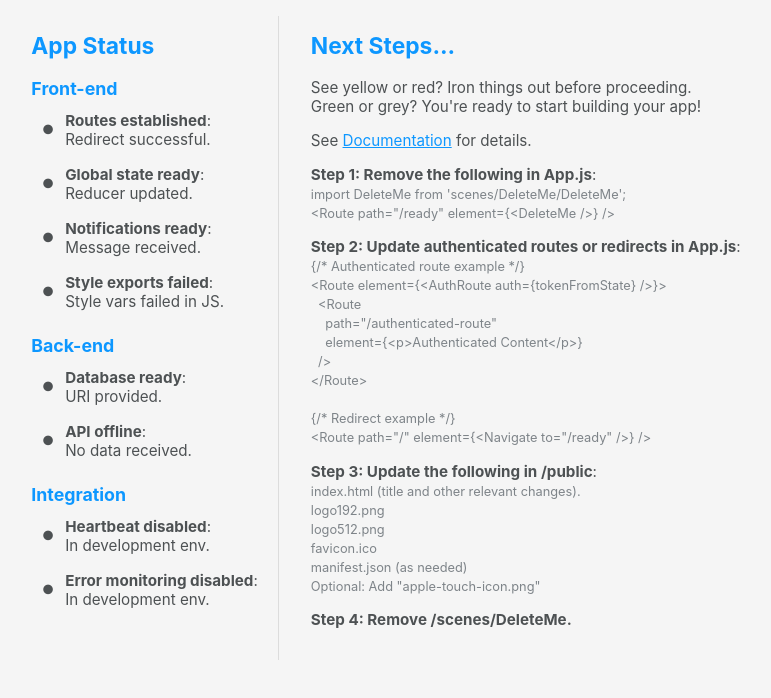
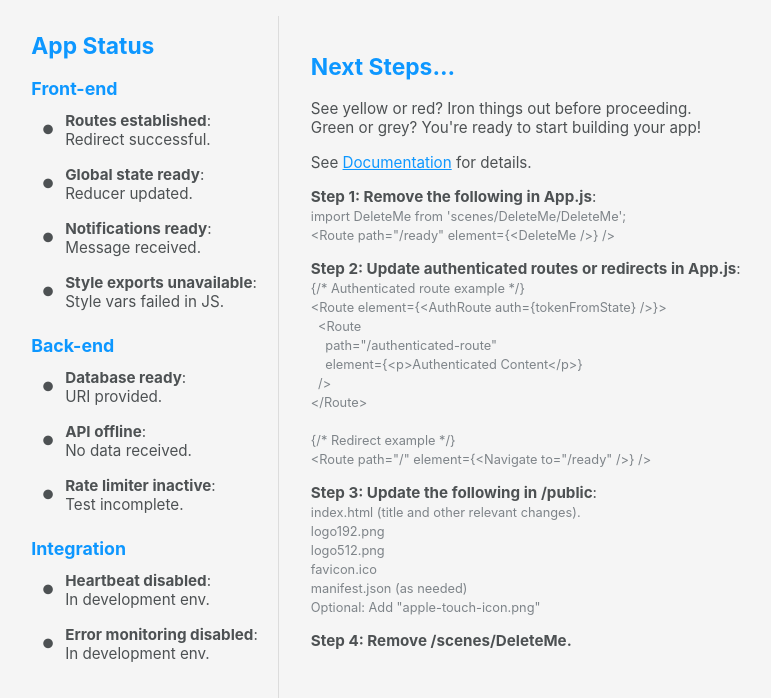
Before and after one commit to MikelMNJ/starter-app, a React (Create React App) app: page /ready in a window 1280 px wide. Shown: the top 698 px of the page, without its empty margins (254-1025 px from the left). Built offline with nearby package versions, Linux system fonts and the light colour scheme; no server answers.

Commit message:
Added rate limit check to front-end.

```diff
--- a/src/modules/app/appActions.js
+++ b/src/modules/app/appActions.js
@@ -21,6 +21,10 @@ const appActions = {
     const args = { type: constants.SAMPLE_API_CALL, payload,  callback };
     return api.sampleAPICall(args);
   },
+  testRateLimit: (payload, callback) => {
+    const args = { type: constants.TEST_RATE_LIMIT, payload,  callback };
+    return api.testRateLimit(args);
+  },
 };
 
 export default appActions;
--- a/src/modules/app/appApi.js
+++ b/src/modules/app/appApi.js
@@ -10,3 +10,15 @@ export const sampleAPICall = args => {
     onFail: res => callback(res),
   };
 };
+
+export const testRateLimit = args => {
+  const { type, callback } = args;
+
+ return {
+    type,
+    path: "/sample/limitTest",
+    method: "GET",
+    onSuccess: res => callback(res),
+    onFail: res => callback(res),
+  };
+};
--- a/src/modules/app/appConstants.js
+++ b/src/modules/app/appConstants.js
@@ -5,11 +5,12 @@ const constants = {
   ADD_NOTIFICATION: "modules/app/ADD_NOTIFICATION",
   REMOVE_NOTIFICATION: "modules/app/REMOVE_NOTIFICATION",
   SAMPLE_API_CALL: "modules/app/SAMPLE_API_CALL",
+  TEST_RATE_LIMIT: "modules/app/TEST_RATE_LIMIT",
 
   // Selectors
   STATE_KEY_SAMPLE_SELECTOR: "sampleSelector",
   STATE_KEY_NOTIFICATIONS: "notifications",
-  STATE_KEY_SAMPLE_API_RESPONSE: "sampleAPIResponse"
+  STATE_KEY_SAMPLE_API_RESPONSE: "sampleAPIResponse",
 };
 
 export default constants;
--- /dev/null
+++ b/src/scenes/DeleteMe/CheckRateLimit.js
@@ -0,0 +1,61 @@
+import React, { Fragment, useState, useEffect, useCallback } from 'react';
+import { useDispatch, useSelector } from 'helpers/stateHelpers';
+import appActions from 'modules/app/appActions';
+import appSelectors from 'modules/app/appSelectors';
+import Status from 'components/Status/Status';
+import colors from 'theme/colors.scss';
+
+export const CheckAPI = props => {
+  const [ status, setStatus ] = useState({});
+  const [ desc, setDesc ] = useState(null);
+  const dispatch = useDispatch();
+
+  // Actions/Selectors
+  const testRateLimit = useCallback((payload, callback) => (
+    dispatch(appActions.testRateLimit(payload, callback))
+  ), [dispatch]);
+
+  const makeDesc = () => {
+    if (status.code >= 500) return "API offline.";
+    if (status.code === 429) return "Follow-up request blocked.";
+    if (!status.code && !status.text) return "Test incomplete.";
+  };
+
+  useEffect(() => {
+    if (status) setDesc(makeDesc());
+    /* eslint-disable-next-line */
+  }, [status]);
+
+  useEffect(() => {
+    const onRes = res => {
+      if (res.status === 429) {
+        setStatus({
+          code: res.status,
+          text: res.statusText,
+        });
+      }
+    };
+
+    // Intentionally triggering twice...
+    testRateLimit(null, onRes);
+    testRateLimit(null, onRes);
+    /* eslint-disable-next-line */
+  }, []);
+
+  return (
+    <Fragment>
+      <Status color={status?.code === 429 ? colors.green : colors.grey} text={
+        <p>
+          <strong>
+            Rate limiter&nbsp;
+            {status?.code === 429 ? "active" : "inactive"}
+          </strong>:<br />
+
+          {desc}
+        </p>
+      } />
+    </Fragment>
+  );
+};
+
+export default CheckAPI;
--- a/src/scenes/DeleteMe/CheckStyles.js
+++ b/src/scenes/DeleteMe/CheckStyles.js
@@ -10,7 +10,7 @@ export const CheckStyles = props => {
       <Status color={stylesheetVar ? colors.green : colors.red} text={
         <p>
           <strong>
-            Style exports {stylesheetVar ? "ready" : "failed"}
+            Style exports {stylesheetVar ? "available" : "unavailable"}
           </strong>:<br />
 
           Style vars {stylesheetVar ? "used" : "failed"} in JS.
--- a/src/scenes/DeleteMe/Checklist.js
+++ b/src/scenes/DeleteMe/Checklist.js
@@ -6,6 +6,7 @@ import CheckNotifications from './CheckNotifications';
 import CheckStyles from './CheckStyles';
 import CheckDB from './CheckDB';
 import CheckAPI from './CheckAPI';
+import CheckRateLimit from './CheckRateLimit';
 import CheckHeartbeat from './CheckHeartbeat';
 import CheckMonitoring from './CheckMonitoring';
 import './DeleteMe.scss';
@@ -30,6 +31,7 @@ const Checklist = props => {
         <h3>Back-end</h3>
         <CheckDB />
         <CheckAPI />
+        <CheckRateLimit />
       </div>
 
       <div className="checklistSection">
```
